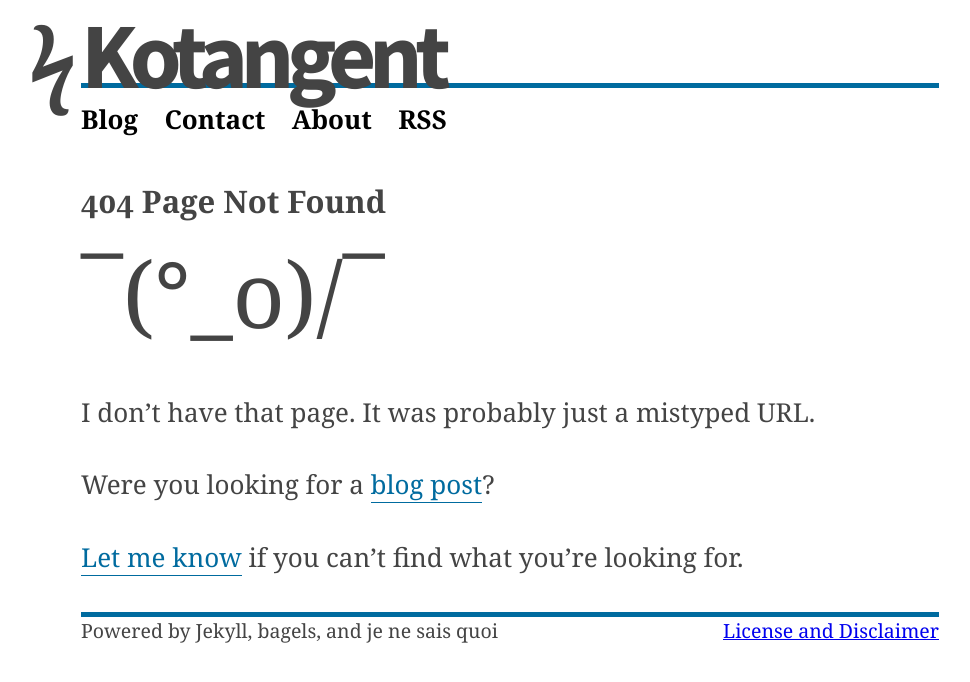
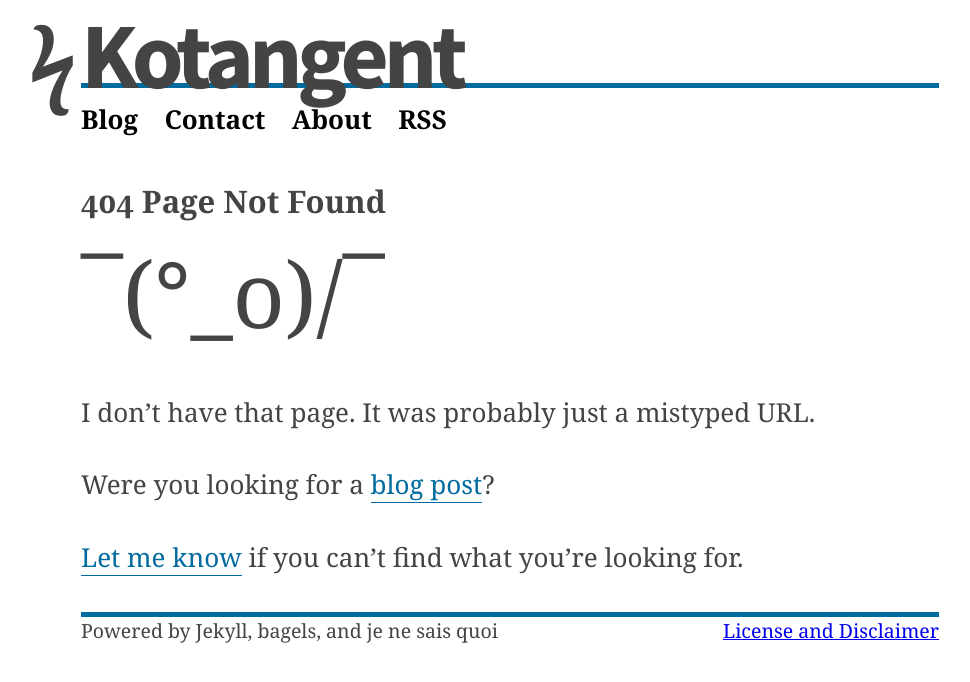
Before and after one commit to briankoser/kotangent-jekyll, a Jekyll site: the page built from 404.html, in a window 1280 px wide. Shown: the top 682 px of the page, without its empty margins (130-1100 px from the left). Built offline with Jekyll 4.4.1, drawn with Linux system fonts in a browser that asks for light colours; some web fonts are replaced.

Commit message:
Update logo kerning

```diff
--- a/_layouts/default.html
+++ b/_layouts/default.html
@@ -76,7 +76,7 @@
         <span class="site-logo">ϟ</span>
         <!-- <h1 class="site-title">{{ site.name }}</h1> -->
         <svg xmlns:svg="http://www.w3.org/2000/svg" xmlns="http://www.w3.org/2000/svg" width="16rem" height="100%" viewBox="0 0 400 80" version="1.1">
-            <text xml:space="preserve" style="fill:#444;font-family:'Source Sans Pro',sans-serif;font-size:90;letter-spacing:-7;">
+            <text xml:space="preserve" style="fill:#444;font-family:'Source Sans Pro',sans-serif;font-size:90;letter-spacing:-5;">
                 <tspan x="0" y="60" dx="0">Kotangent</tspan>
             </text>
         </svg>
```
